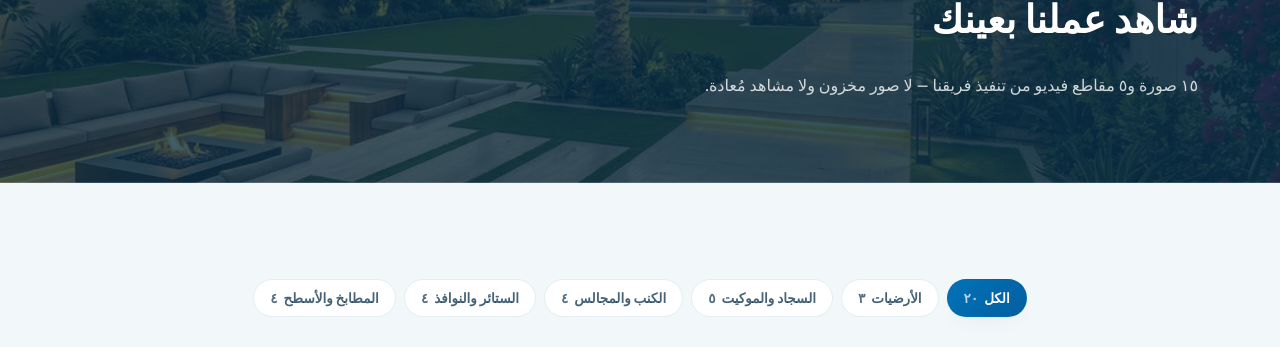
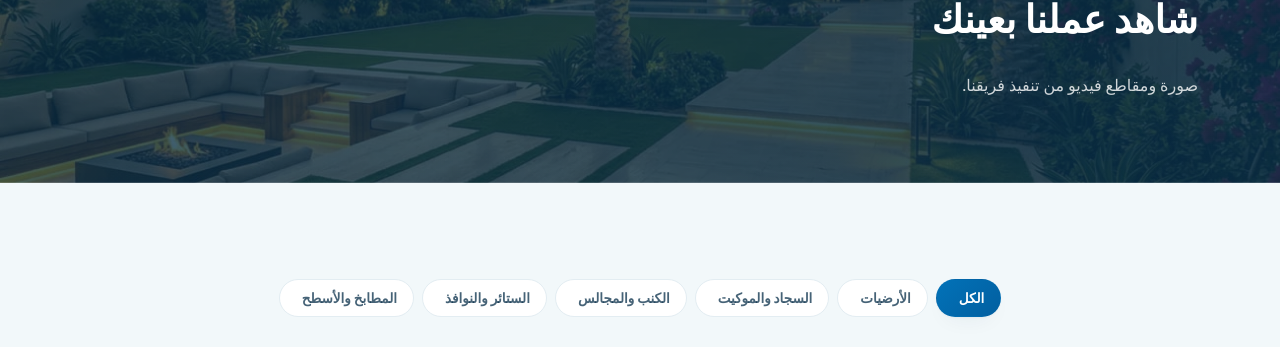
Before and after one commit to Qassim8/alzamel, a Next.js app: page /gallery in a window 1280 px wide. Shown: the part 238-585 px from the top of the page. Built offline with nearby package versions, Linux system fonts and the light colour scheme; no server answers.

Commit message:
up to date

```diff
--- a/app/gallery/page.jsx
+++ b/app/gallery/page.jsx
@@ -60,7 +60,7 @@ export default function GalleryPage() {
       <PageHeader
         label="معرض الأعمال"
         title="شاهد عملنا بعينك"
-        subtitle={`${ar(PHOTOS.length)} صورة و${ar(VIDEOS.length)} مقاطع فيديو من تنفيذ فريقنا — لا صور مخزون ولا مشاهد مُعادة.`}
+        subtitle={` صورة ومقاطع فيديو من تنفيذ فريقنا.`}
       />
 
       <section className="section">
--- a/app/services/[slug]/page.jsx
+++ b/app/services/[slug]/page.jsx
@@ -91,7 +91,7 @@ export default async function ServicePage({ params }) {
 
       <PageHeader
         label="خدماتنا"
-        title={`${service.titleAr} في ${PRIMARY_CITY}`}
+        title={`${service.titleAr}`}
         subtitle={service.descAr}
       />
 
--- a/components/sections/GalleryGrid.jsx
+++ b/components/sections/GalleryGrid.jsx
@@ -60,11 +60,6 @@ export default function GalleryGrid() {
       {/* فلاتر الفئات */}
       <div className="mb-8 flex flex-wrap justify-center gap-2">
         {GALLERY_CATEGORIES.map((c) => {
-          const count =
-            c.id === "all"
-              ? GALLERY_ITEMS.length
-              : GALLERY_ITEMS.filter((i) => i.category === c.id).length;
-          if (!count) return null;
           const on = cat === c.id;
           return (
             <button
@@ -82,9 +77,9 @@ export default function GalleryGrid() {
               }`}
             >
               {c.label}
-              <span className={`ms-1.5 ${on ? "text-white/70" : "text-muted"}`}>
-                {ar(count)}
-              </span>
+              <span
+                className={`ms-1.5 ${on ? "text-white/70" : "text-muted"}`}
+              ></span>
             </button>
           );
         })}
```
